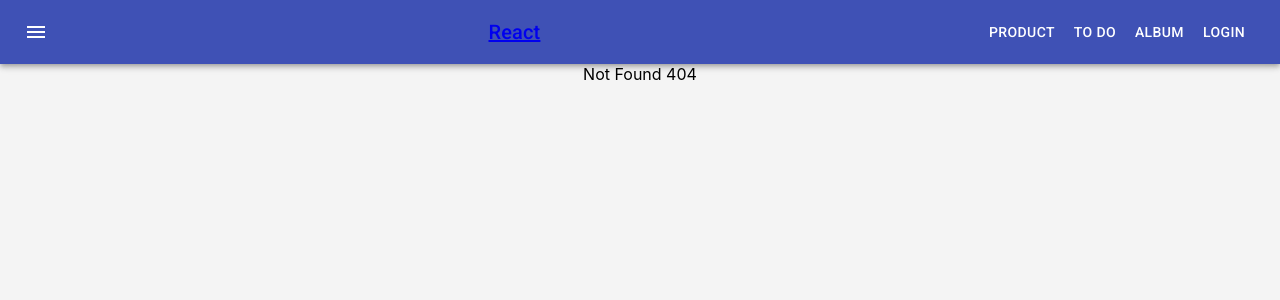
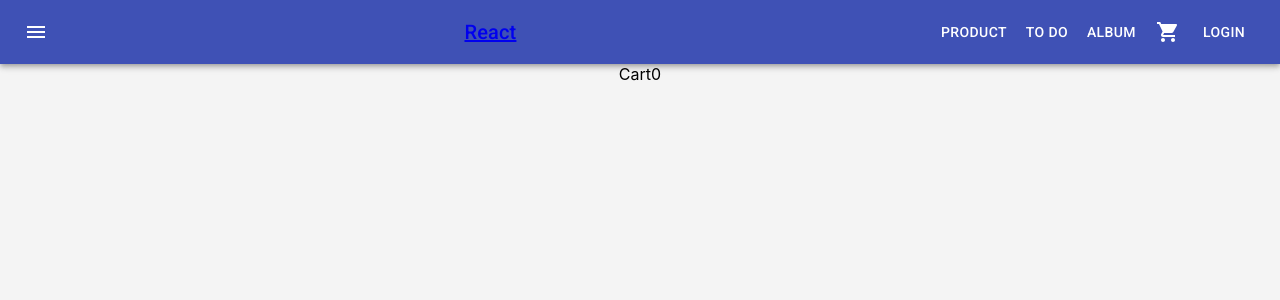
Before and after one commit to dat0609/learn-reactjs, a React (Create React App) app: page /cart in a window 1280 px wide. Before the commit this address had no page. Shown: the top 300 px of the page. Built offline with nearby package versions, Linux system fonts and the light colour scheme.

Commit message:
handle cart page

```diff
--- a/src/App.js
+++ b/src/App.js
@@ -1,3 +1,4 @@
+import CartFeature from 'features/Cart';
 import ProductFeature from 'features/Product';
 import { Redirect, Route, Switch } from 'react-router-dom';
 import './App.css';
@@ -20,6 +21,7 @@ function App() {
         <Route path="/todo-list" component={TodoFeature} />
         <Route path="/album" component={AlbumFeature} />
         <Route path="/product" component={ProductFeature} />
+        <Route path="/cart" component={CartFeature} />
 
         <Route component={NotFound} />
       </Switch>
--- a/src/app/store.js
+++ b/src/app/store.js
@@ -1,11 +1,13 @@
 import counterReducer from '../features/Counter/counterSlice';
 import userReducer from '../features/Auth/userSlice';
+import cartReducer from '../features/Cart/CartSlice';
 
 const { configureStore } = require('@reduxjs/toolkit');
 
 const rootReducer = {
   counter: counterReducer,
   user: userReducer,
+  cart: cartReducer,
 };
 
 const store = configureStore({
--- a/src/components/Header/Header.js
+++ b/src/components/Header/Header.js
@@ -1,4 +1,4 @@
-import { Box, IconButton, Menu, MenuItem } from '@material-ui/core';
+import { Badge, Box, IconButton, Menu, MenuItem } from '@material-ui/core';
 import AppBar from '@material-ui/core/AppBar';
 import Button from '@material-ui/core/Button';
 import Dialog from '@material-ui/core/Dialog';
@@ -6,14 +6,15 @@ import DialogContent from '@material-ui/core/DialogContent';
 import { makeStyles } from '@material-ui/core/styles';
 import Toolbar from '@material-ui/core/Toolbar';
 import Typography from '@material-ui/core/Typography';
-import { AccountCircle, Close } from '@material-ui/icons';
+import { AccountCircle, Close, ShoppingCart } from '@material-ui/icons';
 import MenuIcon from '@material-ui/icons/Menu';
 import Login from 'features/Auth/components/Login/Login';
 import Register from 'features/Auth/components/Register/Register';
 import { logout } from 'features/Auth/userSlice';
+import { cartItemsCountSelector } from 'features/Cart/selectors';
 import React, { useState } from 'react';
 import { useDispatch, useSelector } from 'react-redux';
-import { Link, NavLink } from 'react-router-dom';
+import { Link, NavLink, useHistory } from 'react-router-dom';
 
 const useStyles = makeStyles((theme) => ({
   root: {
@@ -47,6 +48,8 @@ export default function Header() {
   const [open, setOpen] = useState(false);
   const [mode, setMode] = useState(MODE.LOGIN);
   const [anchorEl, setAnchorEl] = useState(null);
+  const cartItemsCount = useSelector(cartItemsCountSelector);
+  const history = useHistory();
 
   const dispatch = useDispatch();
   const loggedUser = useSelector((state) => state.user.currentUser);
@@ -73,6 +76,10 @@ export default function Header() {
     dispatch(action);
   };
 
+  const handleCartClick = () => {
+    history.push('/cart');
+  };
+
   const classes = useStyles();
 
   return (
@@ -95,6 +102,12 @@ export default function Header() {
           <NavLink to="/album" className={classes.link}>
             <Button color="inherit">Album</Button>
           </NavLink>
+
+          <IconButton aria-label="show 4 new mails" color="inherit" onClick={handleCartClick}>
+            <Badge badgeContent={cartItemsCount} color="secondary">
+              <ShoppingCart />
+            </Badge>
+          </IconButton>
 
           {!isLoggedIn && (
             <Button color="inherit" onClick={handleClickOpen}>
--- /dev/null
+++ b/src/features/Cart/CartSlice.js
@@ -0,0 +1,51 @@
+const { createSlice } = require('@reduxjs/toolkit');
+
+const cartSlice = createSlice({
+  name: 'cart',
+  initialState: {
+    showMiniCart: false,
+    cartItems: [],
+  },
+  reducers: {
+    showMiniCart(state) {
+      console.log(state);
+      state.showMiniCart = true;
+    },
+
+    hideMiniCart(state) {
+      state.showMiniCart = false;
+    },
+
+    addToCart(state, action) {
+      const newItem = action.payload;
+      const index = state.cartItems.findIndex((x) => x.id === newItem.id);
+
+      if (index >= 0) {
+        //increase quantity
+        state.cartItems[index].quantity += newItem.quantity;
+      } else {
+        //add newItem to cart
+        state.cartItems.push(newItem);
+      }
+    },
+
+    setQuantity(state, action) {
+      const { id, quantity } = action.payload;
+      //check id
+      const index = state.cartItems.findIndex((x) => x.id === id);
+
+      if (index >= 0) {
+        state.cartItems[index].quantity = quantity;
+      }
+    },
+
+    removeFromCart(state, action) {
+      const id = action.payload;
+      state.cartItems = state.cartItems.filter((x) => x.id !== id);
+    },
+  },
+});
+
+const { actions, reducer } = cartSlice;
+export const { showMiniCart, hideMiniCart, addToCart, removeFromCart, setQuantity } = actions;
+export default reducer;
--- /dev/null
+++ b/src/features/Cart/index.js
@@ -0,0 +1,13 @@
+import React from 'react';
+import { useSelector } from 'react-redux';
+import { cartTotalSelector } from './selectors';
+
+CartFeature.propTypes = {};
+
+function CartFeature(props) {
+  const cartTotal = useSelector(cartTotalSelector);
+
+  return <div>Cart{cartTotal}</div>;
+}
+
+export default CartFeature;
--- /dev/null
+++ b/src/features/Cart/selectors.js
@@ -0,0 +1,13 @@
+import { createSelector } from '@reduxjs/toolkit';
+
+const cartItemsSelector = (state) => state.cart.cartItems;
+
+//count number product in cartItems
+export const cartItemsCountSelector = createSelector(cartItemsSelector, (cartItems) =>
+  cartItems.reduce((count, item) => count + item.quantity, 0)
+);
+
+//total cart
+export const cartTotalSelector = createSelector(cartItemsSelector, (cartItems) =>
+  cartItems.reduce((total, item) => total + item.quantity * item.product.salePrice, 0)
+);
--- a/src/features/Product/pages/DetailPage.js
+++ b/src/features/Product/pages/DetailPage.js
@@ -1,6 +1,8 @@
 import { Box, Container, Grid, LinearProgress, makeStyles, Paper } from '@material-ui/core';
+import { addToCart } from 'features/Cart/CartSlice';
 import React from 'react';
-import { Route, useRouteMatch, Switch } from 'react-router-dom';
+import { useDispatch } from 'react-redux';
+import { Route, Switch, useRouteMatch } from 'react-router-dom';
 import AddToCartForm from '../components/AddToCartForm';
 import ProductDescription from '../components/ProductDescription';
 import ProductInfo from '../components/ProductInfo';
@@ -33,6 +35,7 @@ DetailPage.propTypes = {};
 
 function DetailPage(props) {
   const classes = useStyles();
+  const dispatch = useDispatch();
 
   const {
     params: { productId },
@@ -49,7 +52,12 @@ function DetailPage(props) {
   }
 
   const handleAddToCart = (values) => {
-    console.log(values);
+    const action = addToCart({
+      id: product.id,
+      product,
+      quantity: values.quantity,
+    });
+    dispatch(action);
   };
 
   return (
```
